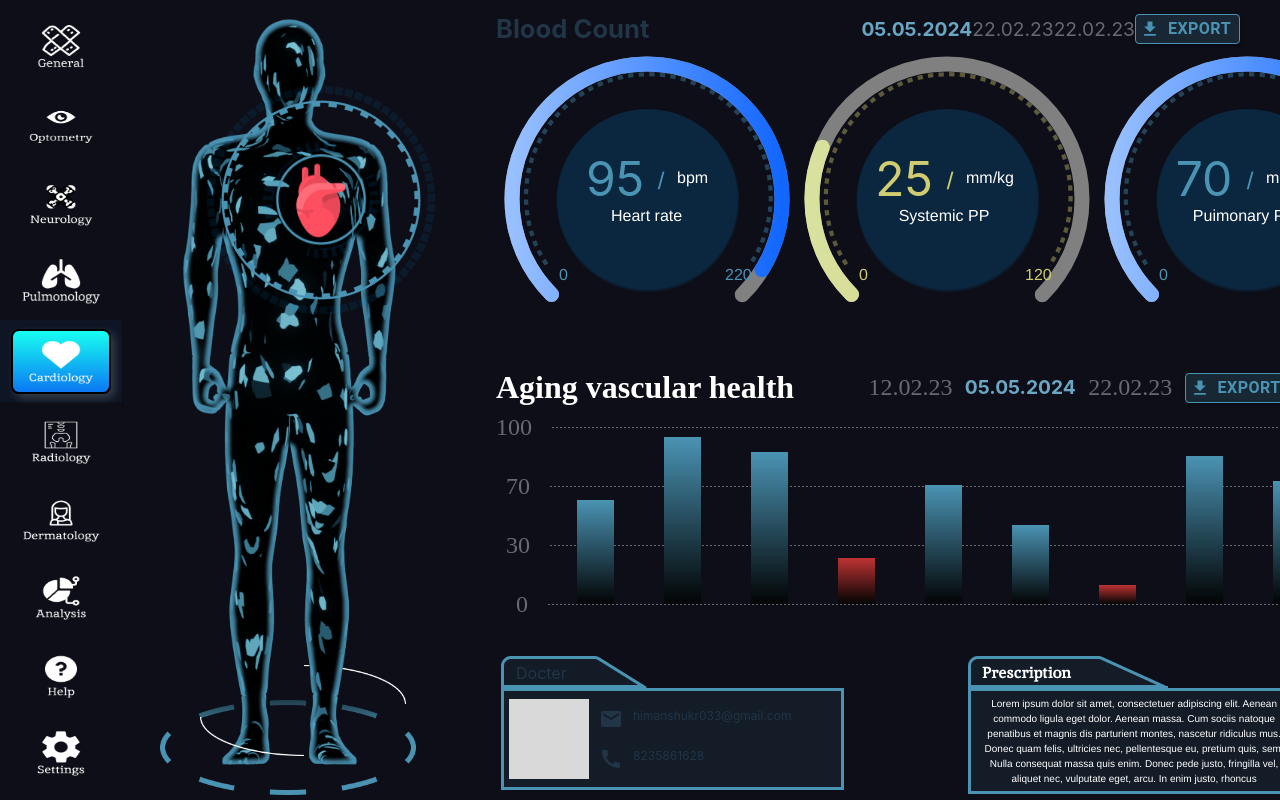
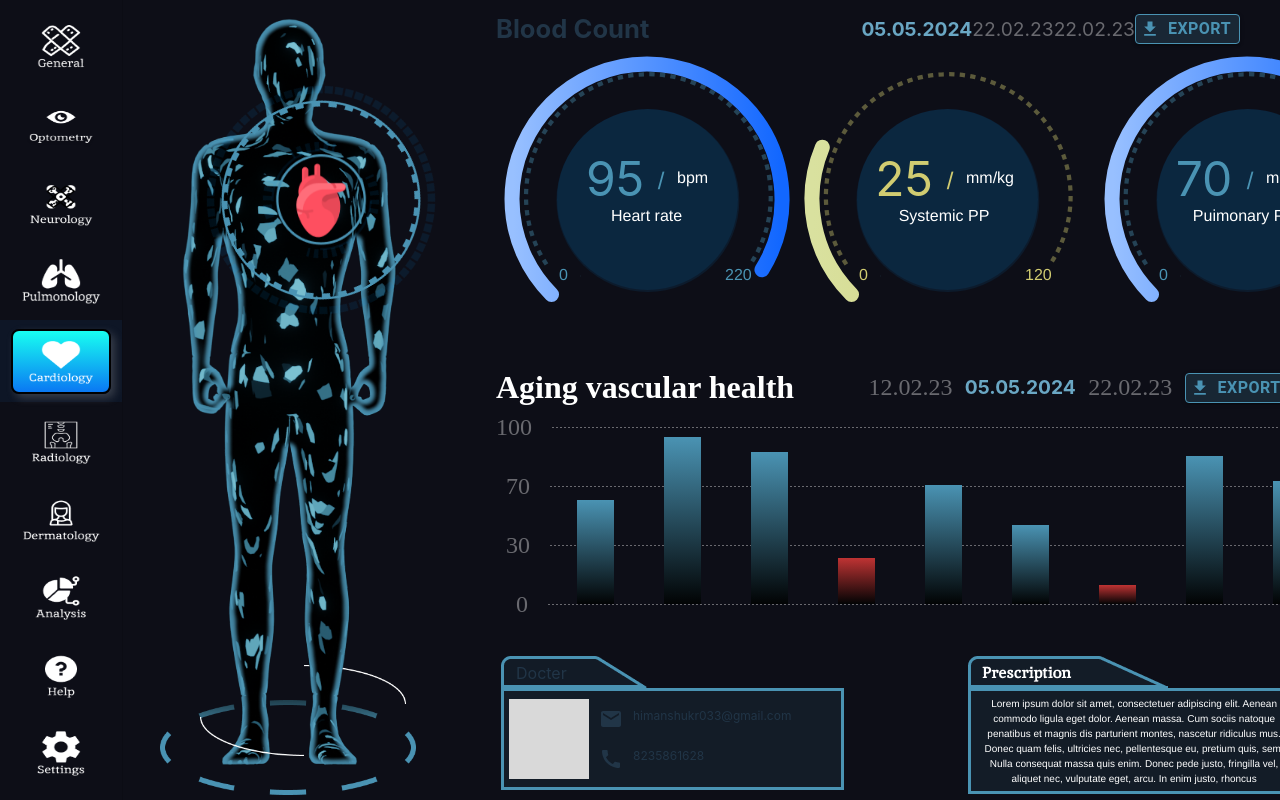
Before and after one commit to Himanshukr033/Health-Monitoring-frontend, a React (Vite) app: page / in a window 1280 px wide. Shown: the top 800 px of the page. Built offline with nearby package versions, Linux system fonts and the light colour scheme.

Commit message:
animations

```diff
--- a/src/components/Meter/Gauge.jsx
+++ b/src/components/Meter/Gauge.jsx
@@ -55,7 +55,7 @@ const Gauge = ({
         cy={radius}
         fill="transparent"
         r={innerRadius}
-        stroke="gray"
+        stroke="transparent"
         strokeDasharray={dashArray}
         strokeLinecap="round"
         strokeWidth={strokeWidth}
```
